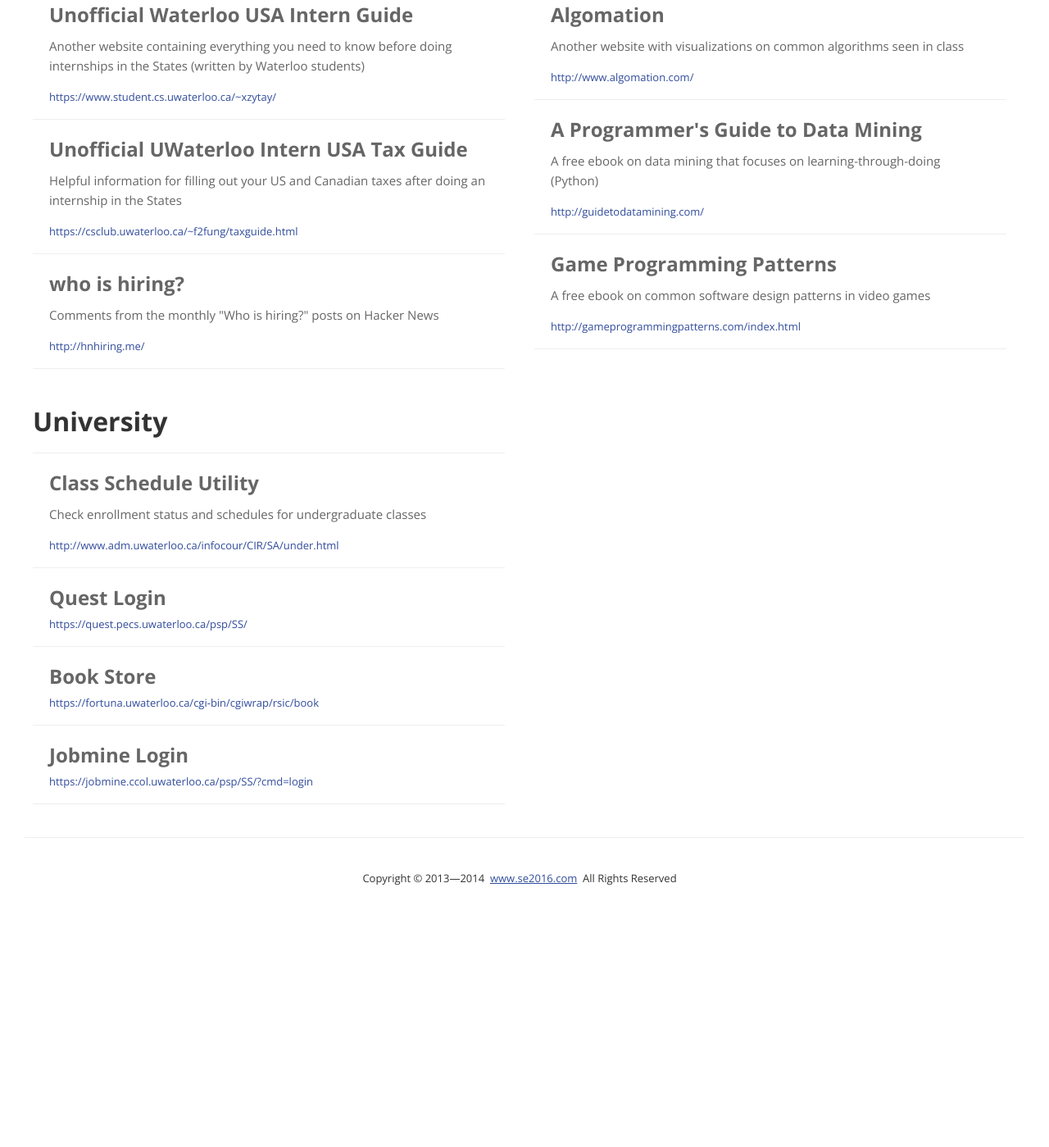
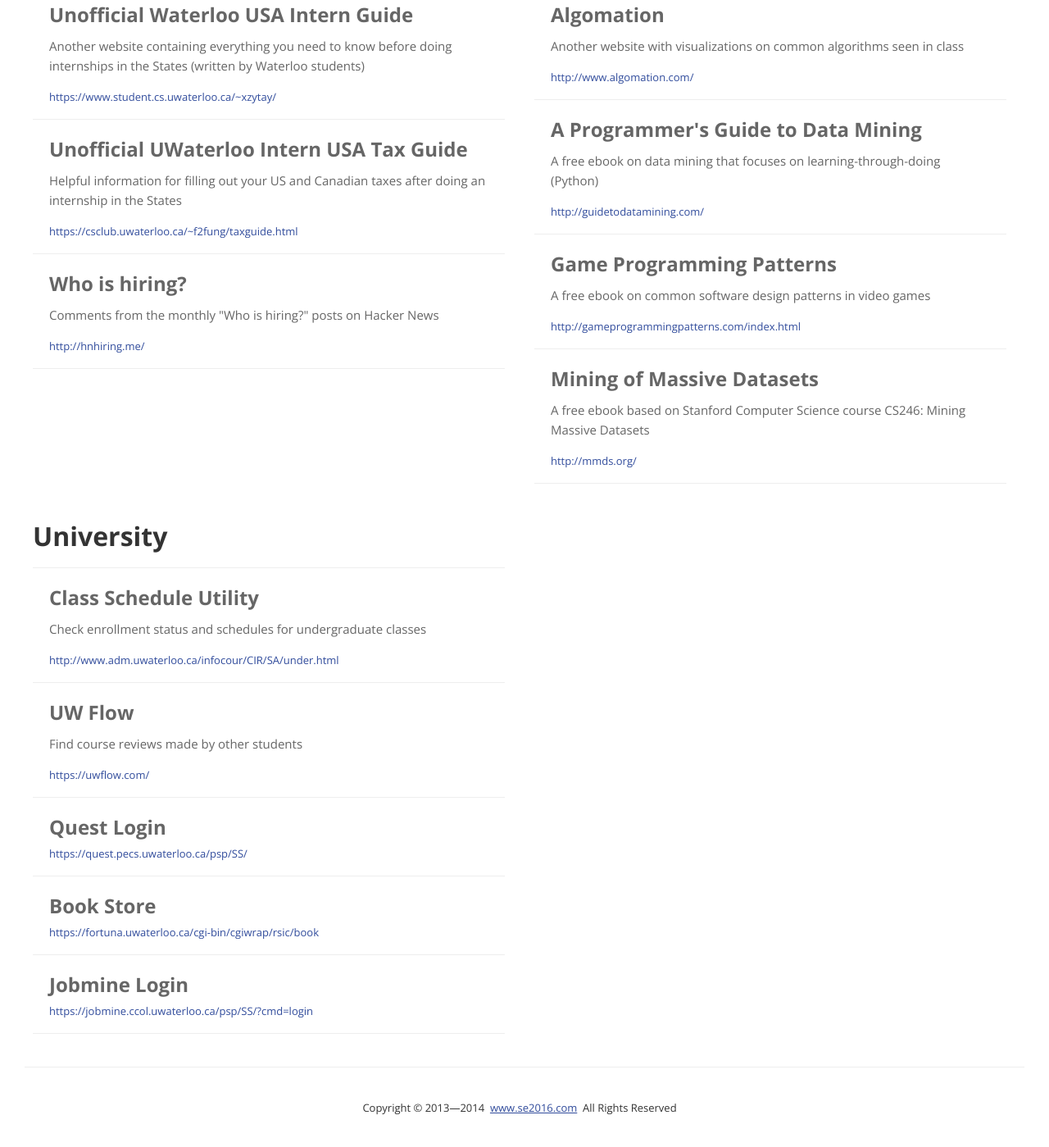
Before and after one commit to cbhl/inseption.github.com, a Jekyll site: the page built from links.html, in a window 1280 px wide and 1400 px high, scrolled down 471 px. Shown: the whole window at 82% size. Built offline with Jekyll 4.4.1, drawn with Linux system fonts in a browser that asks for light colours; before the commit the page ends 1591 px from its top, so only the background shows below that.

Commit message:
Update links.yaml

```diff
--- a/_data/links.yaml
+++ b/_data/links.yaml
@@ -14,7 +14,7 @@
             url:  "https://csclub.uwaterloo.ca/~f2fung/taxguide.html"
             desc: "Helpful information for filling out your US and Canadian taxes after doing an internship in the States"
         -
-            name: "who is hiring?"
+            name: "Who is hiring?"
             url:  "http://hnhiring.me/"
             desc: "Comments from the monthly \"Who is hiring?\" posts on Hacker News"
 
@@ -37,6 +37,10 @@
             name: "Game Programming Patterns"
             url:  "http://gameprogrammingpatterns.com/index.html"
             desc: "A free ebook on common software design patterns in video games"
+        -
+            name: "Mining of Massive Datasets"
+            url:  "http://mmds.org/"
+            desc: "A free ebook based on Stanford Computer Science course CS246: Mining Massive Datasets"
 -
     category: "University"
     links:
@@ -44,6 +48,10 @@
             name: "Class Schedule Utility"
             url:  "http://www.adm.uwaterloo.ca/infocour/CIR/SA/under.html"
             desc: "Check enrollment status and schedules for undergraduate classes"
+        -
+            name: "UW Flow"
+            url:  "https://uwflow.com/"
+            desc: "Find course reviews made by other students"
         -
             name: "Quest Login"
             url:  "https://quest.pecs.uwaterloo.ca/psp/SS/"
```
